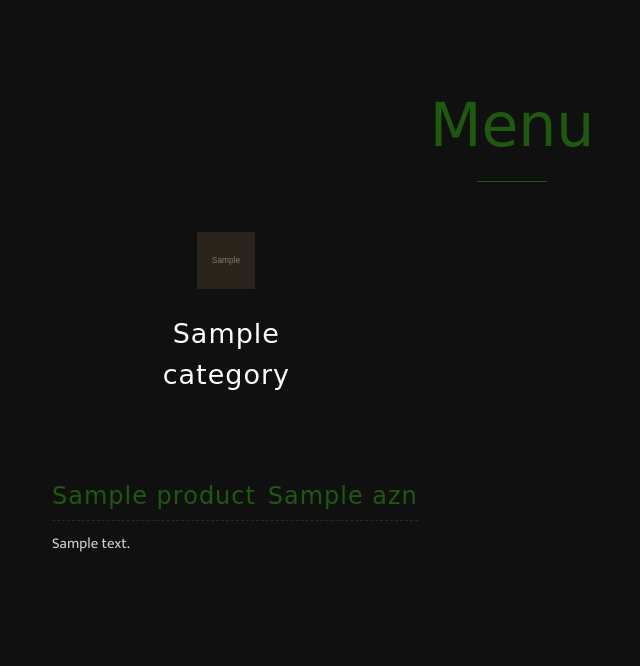
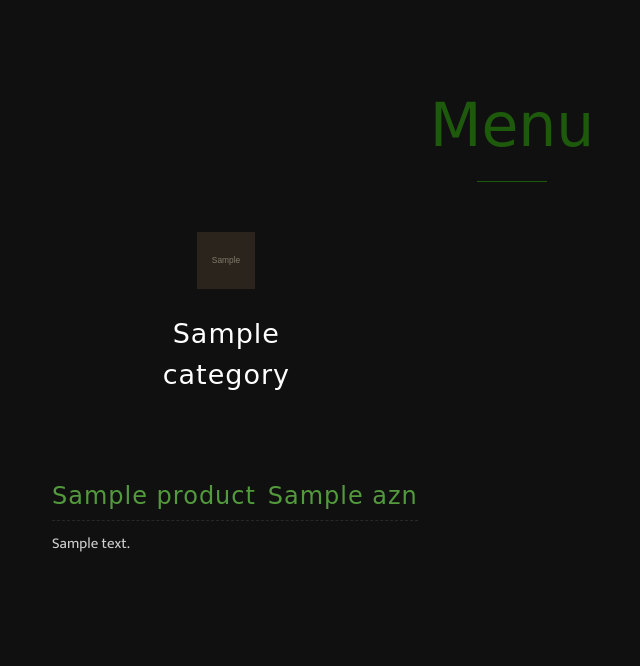
Before and after one commit to NicatDev/Desgah_menu, a Django app: page / in a window 1280 px wide. Shown: the part 441-1107 px from the top of the page, without its empty margins (128-768 px from the left). Run offline with Django 5.2, Linux system fonts and the light colour scheme; tables that the repository leaves empty hold one stand-in row (values such as "Sample post"); grey boxes marked "Sample" are stand-in pictures; some libraries are stand-ins or nearby versions; some web fonts are replaced.

Commit message:
one step more

```diff
--- a/static/css/style.css
+++ b/static/css/style.css
@@ -1146,7 +1146,7 @@ h2 span {
 }
 .menus .menus-content .cont h5 {
     font-size: 24px;
-    color: #1e5a0c;
+    color: #529a3c;
     margin-bottom: 10px;
     text-align: left;
     border-bottom: 1px dashed rgba(255,255,255, 0.1);
@@ -1154,7 +1154,7 @@ h2 span {
     letter-spacing: 1px;
 }
 .menus .menus-content .cont h5 .price {
-    color: #1e5a0c;
+    color: #529a3c;
     float: right;
 }
 .menus .menus-content .active {
```
